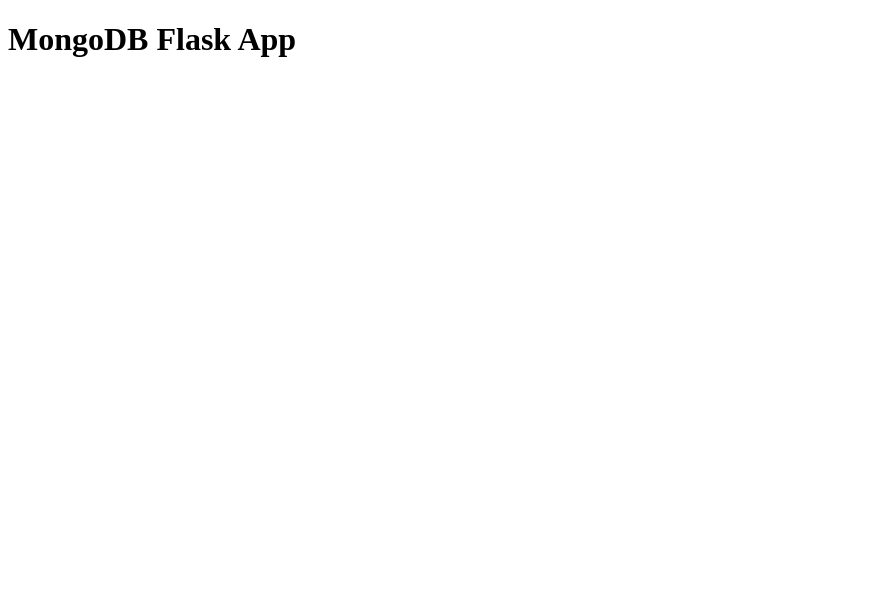
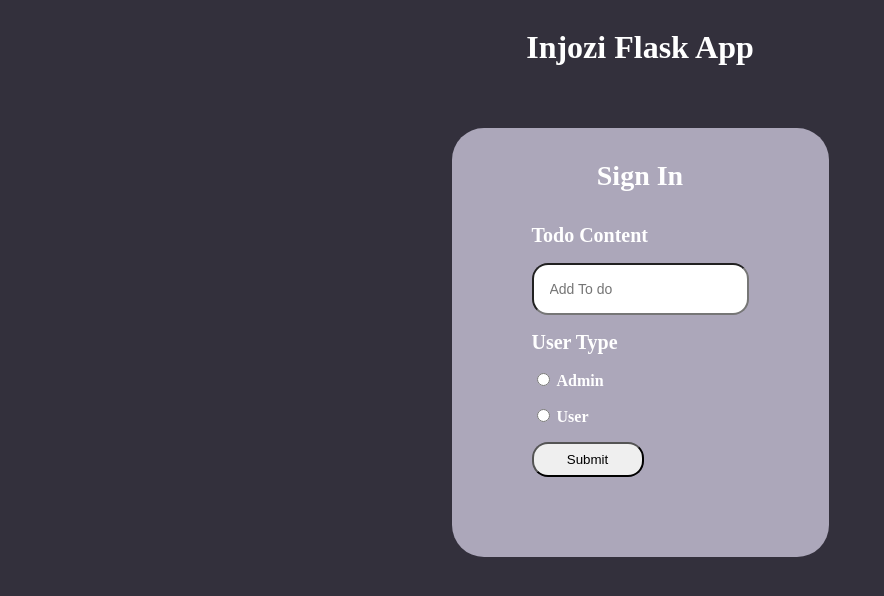
Before and after one commit to marcochu-wrk/injozi-flask-proj, a Flask app: template templates/index.html in a window 1280 px wide. Shown: the top 596 px of the page, without its empty margins (0-884 px from the left). Run offline with Flask 3, Linux system fonts and the light colour scheme; the template is opened without the code that fills it, so the values that code supplies are empty.

Commit message:
Css Changes

```diff
--- a/static/styles.css
+++ b/static/styles.css
@@ -0,0 +1,59 @@
+body{
+ background-color: rgb(51, 48, 60);
+}
+h1{
+    color: white;
+    font-family: "Poppins";
+}
+p{
+    color: white;
+    font-family: "Poppins";
+    font-size: 16px;
+}
+form{
+    background-color: rgb(172, 167, 186);
+    padding-top: 2rem;
+    padding-left: 5rem;
+    padding-right: 5rem;
+    padding-bottom: 5rem;
+    border-radius: 2rem;
+}
+label{
+    font-weight: bold;
+}
+input{
+    font-size: 14px;
+    border-radius: 1rem;
+    padding: 1rem;
+}
+button{
+    border-radius: 1rem;
+    width: 7rem;
+    padding: 0.5rem;
+}
+button:hover{
+    color: white;
+    background-color: rgb(114, 85, 194);
+}
+.content{
+    max-width: 30rem;
+    padding: 2rem;
+}
+.main-container{
+    display: flex;
+    flex-direction: column;
+    gap: 0.5rem;
+    justify-content: center;
+    align-items: center;
+}
+.sign-in-heading{
+    font-size: 20px;
+}
+.header{
+    font-size: 28px;
+    margin-bottom: 2rem;
+    font-family: "Poppins";
+    color: white;
+    font-weight: bold;
+    text-align: center;
+}
--- a/templates/index.html
+++ b/templates/index.html
@@ -3,15 +3,46 @@
 <head>
     <meta charset="UTF-8">
     <meta name="viewport" content="width=device-width, initial-scale=1.0">
-    <title>MongoDB Flask App</title>
-    <link rel="stylesheet" href="{{ url_for('static' , filename='css/styles.css') }}">
+    <title>Injozi Flask App</title>
+    <!-- <link rel="stylesheet" href="{{ url_for('static' , filename='css/styles.css') }}"> -->
+    <link rel="stylesheet" href="static/styles.css">
 </head>
 <body>
-    <h1>MongoDB Flask App</h1>
-    <div class="content">
-        <form method="POST">
-
-        </form>
+    <div class="main-container">
+        <h1>Injozi Flask App</h1>
+        <div class="content">
+            <form method="POST">
+                <div class="header">Sign In</div>
+                <p>
+                    <b><label for="content" class="sign-in-heading">Todo Content</label></b>
+                </p>
+                <p>
+                    <input type="text"
+                        name="content"
+                        placeholder="Add To do">
+                </p>
+                <p>
+                    <b><label for="degree" class="sign-in-heading">User Type</label></b>
+                </p>
+                <p>
+                    <input type="radio"
+                        name="degree"
+                        required
+                        id="degree-0"
+                        value="important">
+                        <label for="degree-0">Admin</label>
+                </p>
+                <p>
+                    <input type="radio"
+                        name="degree"
+                        required
+                        id="degree-1"
+                        value="unimportant">
+                        <label for="degree-1">User</label>
+                </p>
+                <button type="submit">Submit</button>
+            </form>
+        </div>
     </div>
 </body>
 </html>
```
